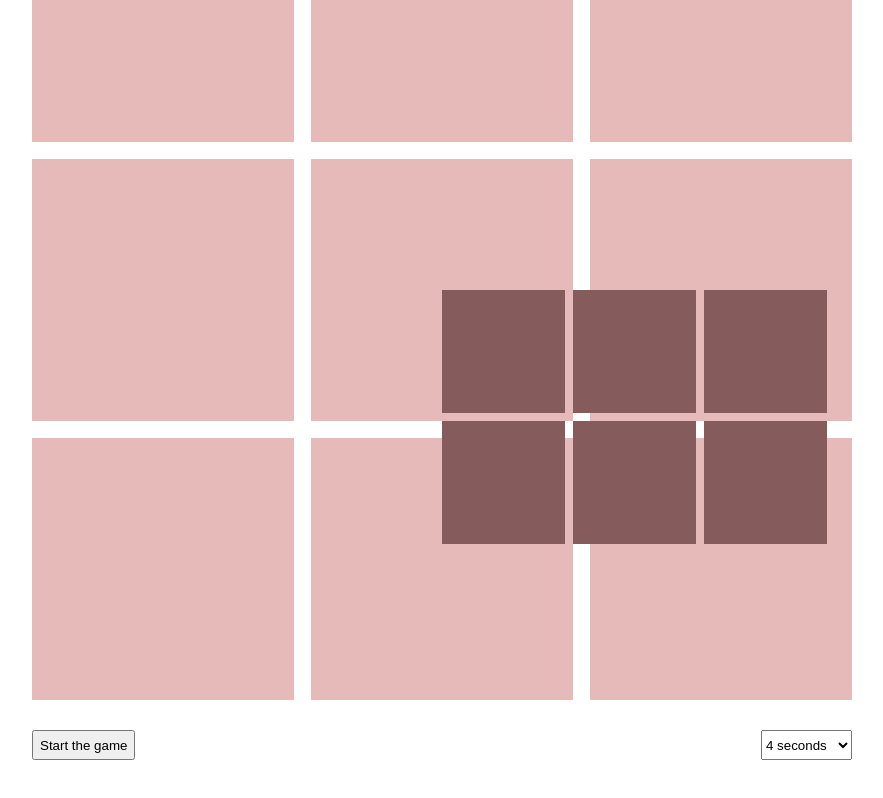
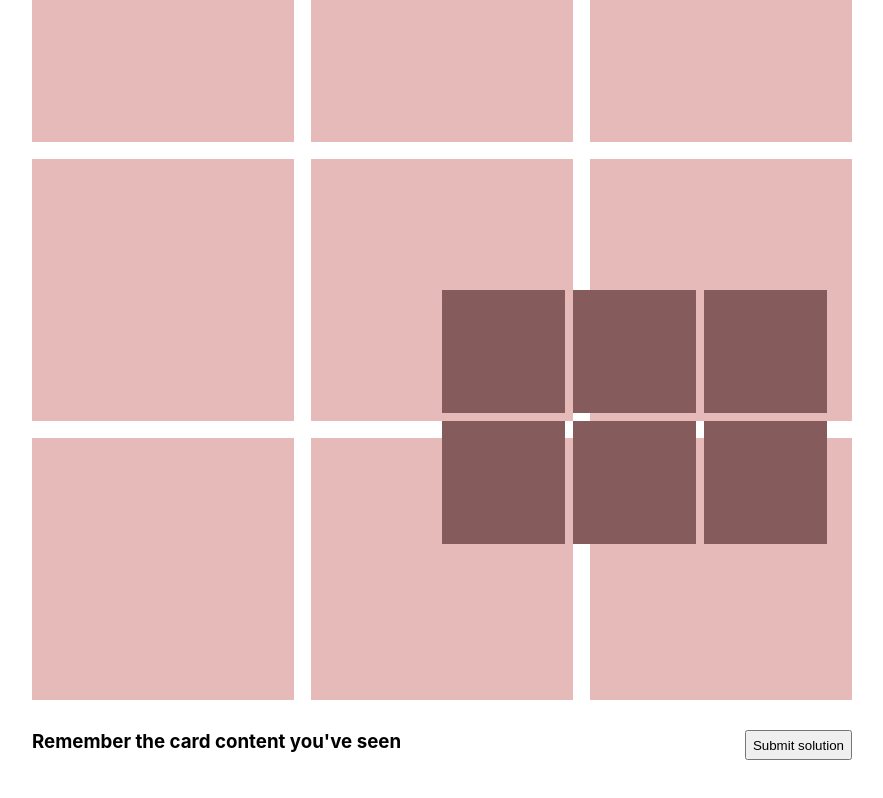
Before and after one commit to UniBreakfast/visual-memory-game, a React (Create React App) app: page / in a window 1280 px wide. Both pictures are taken after a click on the button "Start the game". Shown: the part 160-958 px from the top of the page, without its empty margins (198-1081 px from the left). Built offline with nearby package versions, Linux system fonts and the light colour scheme.

Commit message:
switch states from toolbar

```diff
--- a/src/App.css
+++ b/src/App.css
@@ -46,15 +46,7 @@ main {
   background: #855b5b;
 }
 
-main.ingame #toolbar>:not(.ingame) {
-  display: none;
-}
-
-main:not(.ingame) #toolbar>:not(.inmenu) {
-  display: none;
-}
-
-#toolbar>div {
+#toolbar {
   display: flex;
   justify-content: space-between;
   height: 30px;
--- a/src/Cards.jsx
+++ b/src/Cards.jsx
@@ -1,5 +1,3 @@
-import { useState } from "react"
-
 export default function Cards() {
 
   return (
--- a/src/MemoryGame.jsx
+++ b/src/MemoryGame.jsx
@@ -5,10 +5,19 @@ import Cards from "./Cards.jsx"
 export default function MemoryGame() {
   const [stage, setStage] = useState('inMenu')
 
+  const startGame = () => {
+    setStage('memorization')
+  }
+
+  const checkCards = () => {
+    // setStage('review')
+    setStage('inMenu')
+  }
+
   return (
     <main id="gameBox">
       <Cards/>
-      <ToolBar/>
+      <ToolBar {...{stage, startGame, checkCards}}/>
     </main>
   )
 }
--- a/src/ToolBar.jsx
+++ b/src/ToolBar.jsx
@@ -1,16 +1,11 @@
-import { useState } from "react"
-
-export default function ToolBar() {
+export default function ToolBar({ stage, startGame, checkCards }) {
 
   return (
     <div id="toolbar">
-      <div class="ingame">
-        <h3>Remember the card content you've seen</h3>
-        <button id="submit" onclick="gameBox.className=''">Submit solution</button>
-      </div>
-
-      <div class="inmenu">
-        <button id="start" onclick="gameBox.className='ingame'">
+      {
+        stage === 'inMenu' ? (
+          <>
+            <button id="start" onClick={startGame}>
               Start the game
             </button>
             <select id="difficultySelect">
@@ -20,7 +15,16 @@ export default function ToolBar() {
               <option value="12">12 seconds</option>
               <option value="15">15 seconds</option>
             </select>
-      </div>
+          </>
+        ) : (
+          <>
+            <h3>Remember the card content you've seen</h3>
+            <button id="submit" onClick={checkCards}>
+              Submit solution
+            </button>
+          </>
+        )
+      }
     </div>
   )
 }
```
Lines whose indentation alone changed are shown as unchanged.
